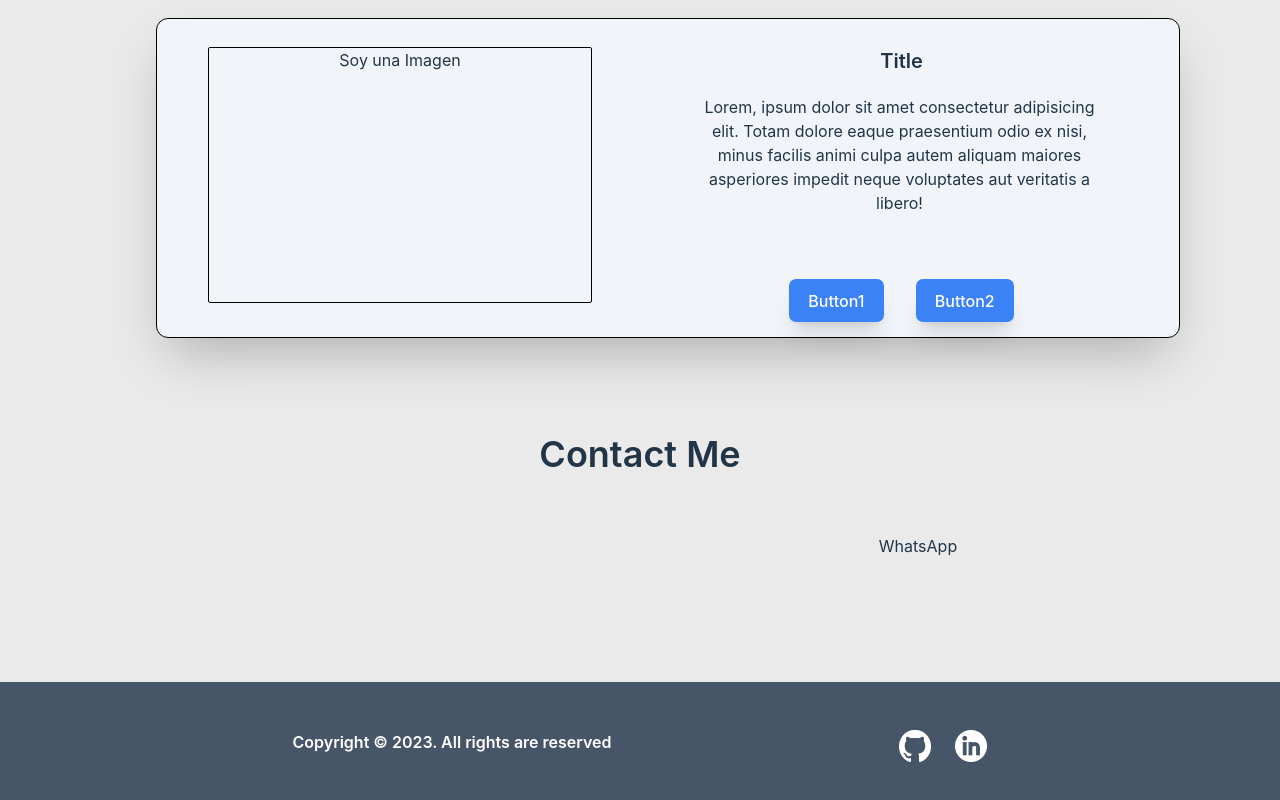
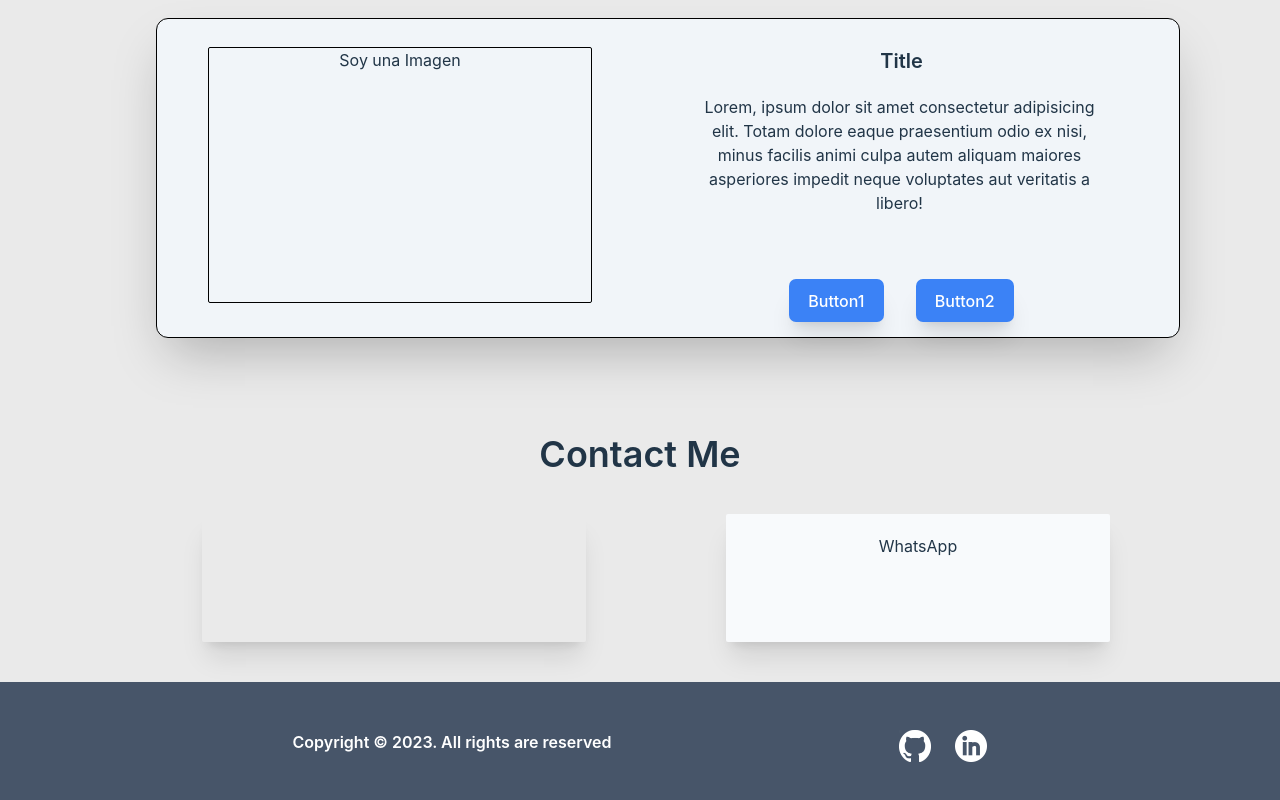
Before and after one commit to denisrold/Portfolio, a React (Vite) app in the folder portfolio/: page / in a window 1280 px wide. Shown: the part 1330-2130 px from the top of the page. Built offline with nearby package versions, Linux system fonts and the light colour scheme.

Commit message:
Effect contact me

```diff
--- a/portfolio/src/components/contactme/Contact.module.css
+++ b/portfolio/src/components/contactme/Contact.module.css
@@ -12,22 +12,22 @@
 
 .card::before{
     width: 0%;
-    height: 1.5px;
+    height: 1px;
     bottom: -0;
-    box-shadow: 381px -127px rgba(0, 0, 255, 0.7);
+    box-shadow: 381px -128px rgba(0, 0, 255, 0.7);
 }
 
 .card::after{
     top:0;
-    width: 1.5px;
+    width: 1px;
     height: 0%;
-    box-shadow: 381px 127px rgba(0, 0, 255, 0.7);
+    box-shadow: 384px 128px rgba(0, 0, 255, 0.7);
 }
 .card:hover::after{
-    height: 99.7%;
-    box-shadow: 380px -0.3px rgba(0, 0, 255, 0.7);
+    height: 100%;
+    box-shadow: 384px 0px rgba(0, 0, 255, 0.7);
 }
 .card:hover::before{
-    width: 99.27%;
+    width: 100%;
     box-shadow: 0px -127px rgba(0, 0, 255, 0.7);
 }
--- a/portfolio/src/views/Contact.jsx
+++ b/portfolio/src/views/Contact.jsx
@@ -4,9 +4,9 @@ const ContactMe = ()=>{
         <>
         <h1 className="text-4xl font-semibold mb-10">Contact Me</h1>
         <div className="flex flex-row justify-around ml-8 mb-10">
-        <div className={`w-96 p-5 h-32 rounded-sm hover:scale-105 transition-transform duration-500 ${Styles.card}`}>
+        <div className={`w-96 p-5 h-32 rounded-sm hover:scale-105 transition-transform duration-500 shadow-xl ${Styles.card}`}>
         </div>
-        <div className={`w-96 p-5 h-32 rounded-sm hover:scale-105 transition-transform duration-500 ${Styles.card}`}>WhatsApp</div>
+        <div className={`w-96 p-5 h-32 rounded-sm hover:scale-105 transition-transform duration-500 shadow-xl bg-slate-50 ${Styles.card}`}>WhatsApp</div>
         </div>
         </>
     )
```
